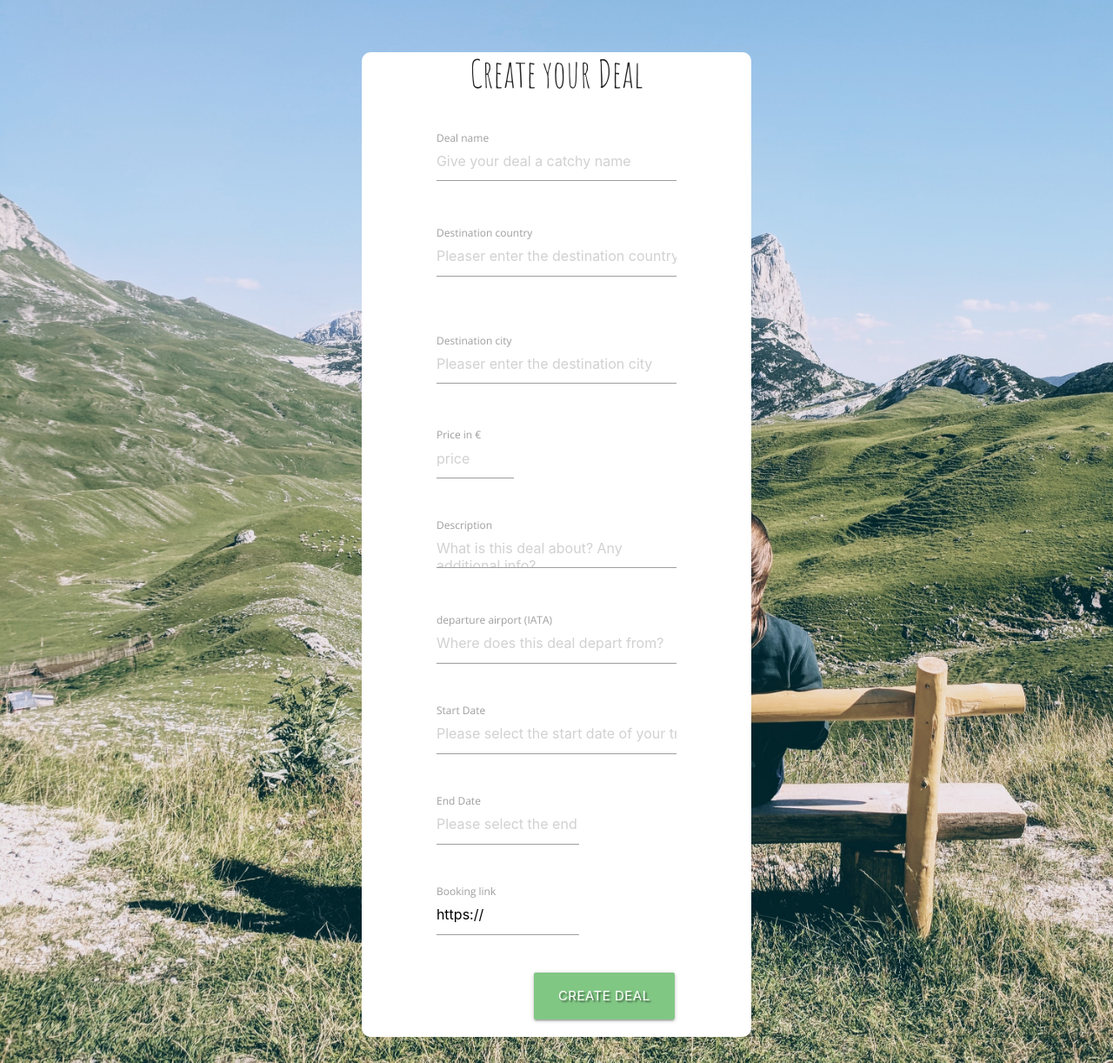
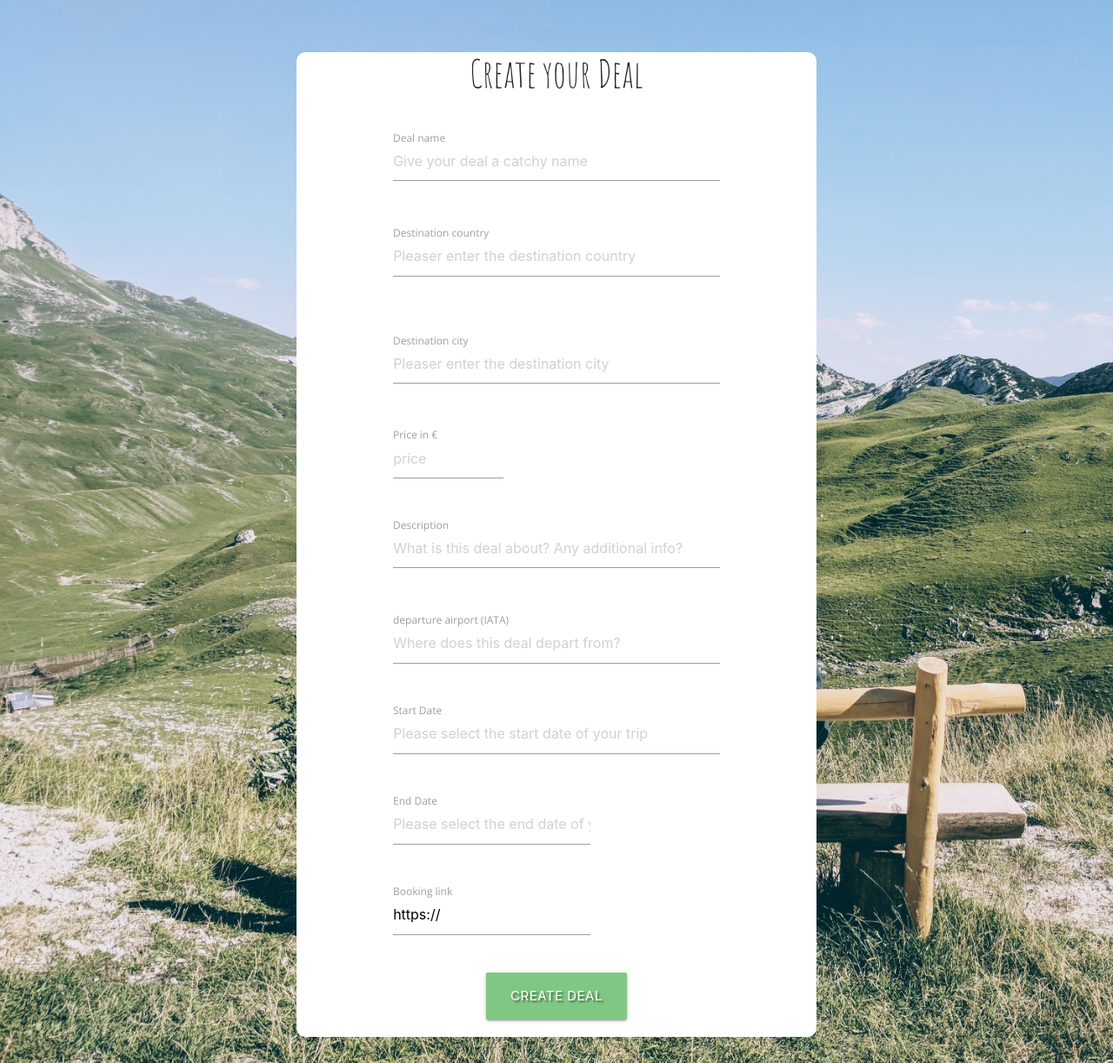
Before and after one commit to jacqueline-kraus/MS3-TravelCrowd, a Flask app: page /create_deal in a window 1280 px wide. Shown: the part 79-1301 px from the top of the page at 87% size. Run offline with Flask 2, Linux system fonts and the light colour scheme; some libraries are stand-ins or nearby versions.

Commit message:
Update style of buttons and alignment

```diff
--- a/templates/create_deal.html
+++ b/templates/create_deal.html
@@ -2,7 +2,7 @@
 {% block content %}
 
     <div class="row main-margin">
-        <form class="col s11 m6 offset-m3 white" method="POST" action="{{ url_for('create_deal') }}">
+        <form class="col s12 m8 offset-m2 white" method="POST" action="{{ url_for('create_deal') }}">
             <h3 class="center-align">Create your Deal</h3><br>
             <!-- deal name -->
             <div class="row">
@@ -73,7 +73,7 @@
             </div>
             <!-- submit button -->
             <div class="row">
-                <div class="col s10 m8 offset-m5">
+                <div class="col s12 center-align">
                     <button class="btn-large green lighten-2 waves-effect waves-light text-shadow" type="submit">
                         Create Deal
                     </button>
--- a/templates/edit_deal.html
+++ b/templates/edit_deal.html
@@ -80,10 +80,10 @@
             <!-- submit button -->
             <div class="row">
                 <div class="col s12 center-align">
-                    <button class="btn-large waves-effect waves-light" type="submit">
+                    <button class="btn-large green lighten-2 waves-effect waves-light text-shadow" type="submit">
                         Update
                     </button>
-                    <a href="{{ url_for("get_deals") }}" class="btn-large red lighten-3">
+                    <a href="{{ url_for("get_deals") }}" class="btn-large red lighten-3 waves-effect waves-light text-shadow">
                         Cancel
                     </a>
                 </div>
```
